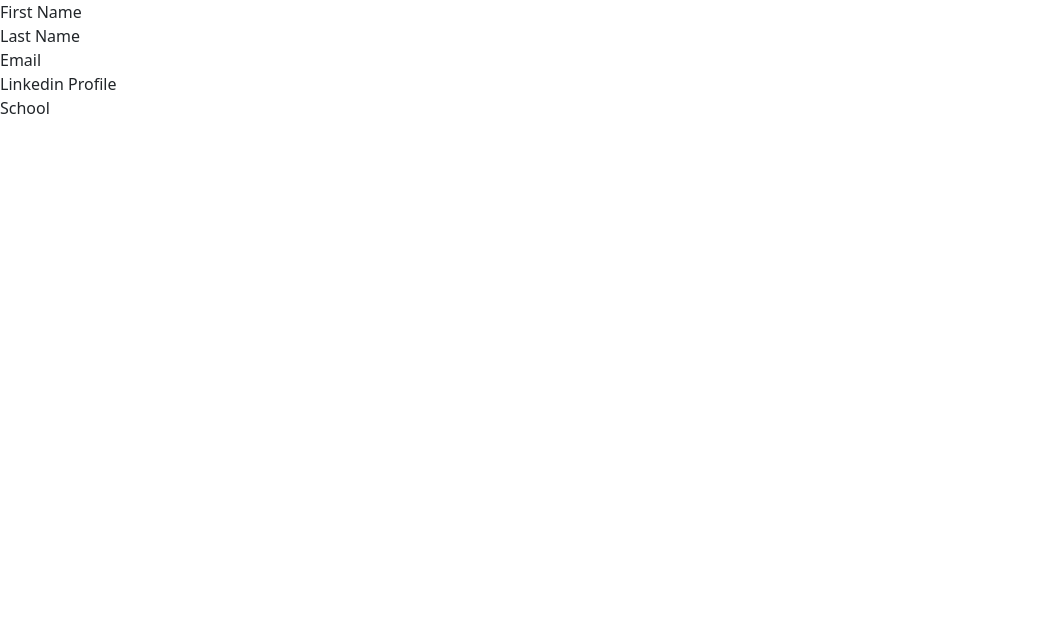
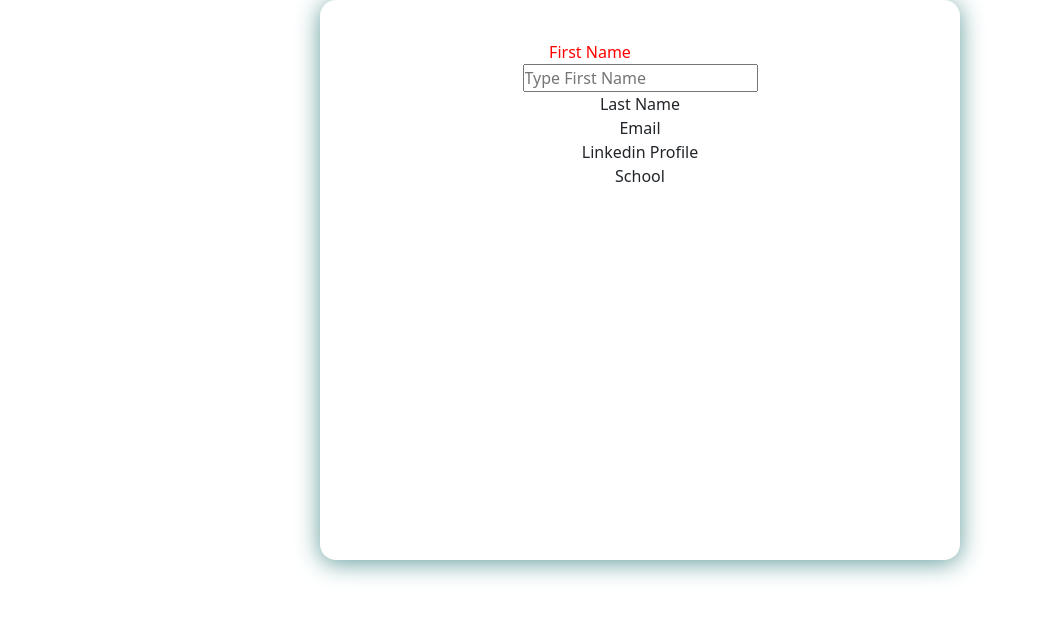
Before and after one commit to AABDJKKM/project-frontend, a React (Create React App) app: page /Register in a window 1280 px wide. Shown: the top 618 px of the page, without its empty margins (0-1038 px from the left). Built offline with nearby package versions, Linux system fonts and the light colour scheme.

Commit message:
Updating register page

```diff
--- a/src/routes/Register.js
+++ b/src/routes/Register.js
@@ -1,11 +1,14 @@
 import React from "react";
-
+import "../styles/RegisterStyles.css";
 
 const Register = () => {
     return(
         <div className="application">
             <form>
-               <label>First Name</label>
+               <div className="input-boxes">
+                  <label className="text-Content">First Name</label>
+                  <input placeholder="Type First Name"></input>
+               </div>
             </form>
             <form>
                <label>Last Name</label>
--- a/src/styles/RegisterStyles.css
+++ b/src/styles/RegisterStyles.css
@@ -0,0 +1,25 @@
+.application{
+    background-color: white;
+    width: 50%;
+    height: 35em;
+    position: relative;
+    border-radius: 1em;
+    box-shadow: 0 0.188em 1.550em rgb(100,156,156);
+    display: flex;
+    flex-direction: column;
+    align-items: center;
+    margin: auto;
+}
+
+
+
+.input-boxes{
+    display: flex;
+    flex-direction: column;
+    align-items: center;
+    color: red;
+}
+
+.text-Content{
+    margin-right: 100px;
+}
```
